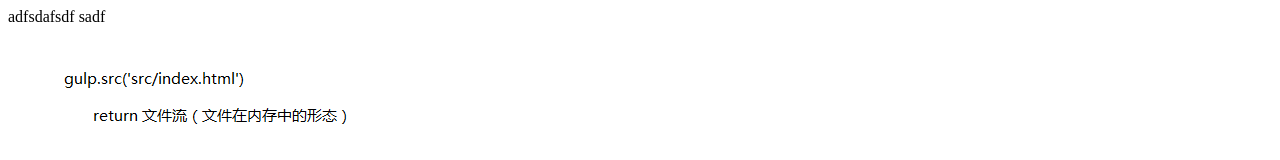
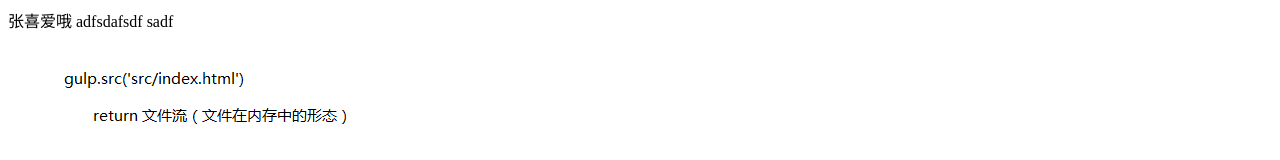
Before and after one commit to balongzhangxiao/git-demo-zx, a website: page src/index.html in a window 1280 px wide. Shown: the top 160 px of the page. Drawn offline with nearby package versions, Linux system fonts and the light colour scheme; files that its build step writes are made by us from their sources.

Commit message:
我再线上跟新了文件
爱的发顺丰三大

```diff
--- a/src/index.html
+++ b/src/index.html
@@ -8,7 +8,7 @@
 
 <body>
 <!-- 测试注释 -->
-
+  张喜爱哦
   adfsdafsdf
 sadf
   <script src="scripts/all.js"></script>
```
